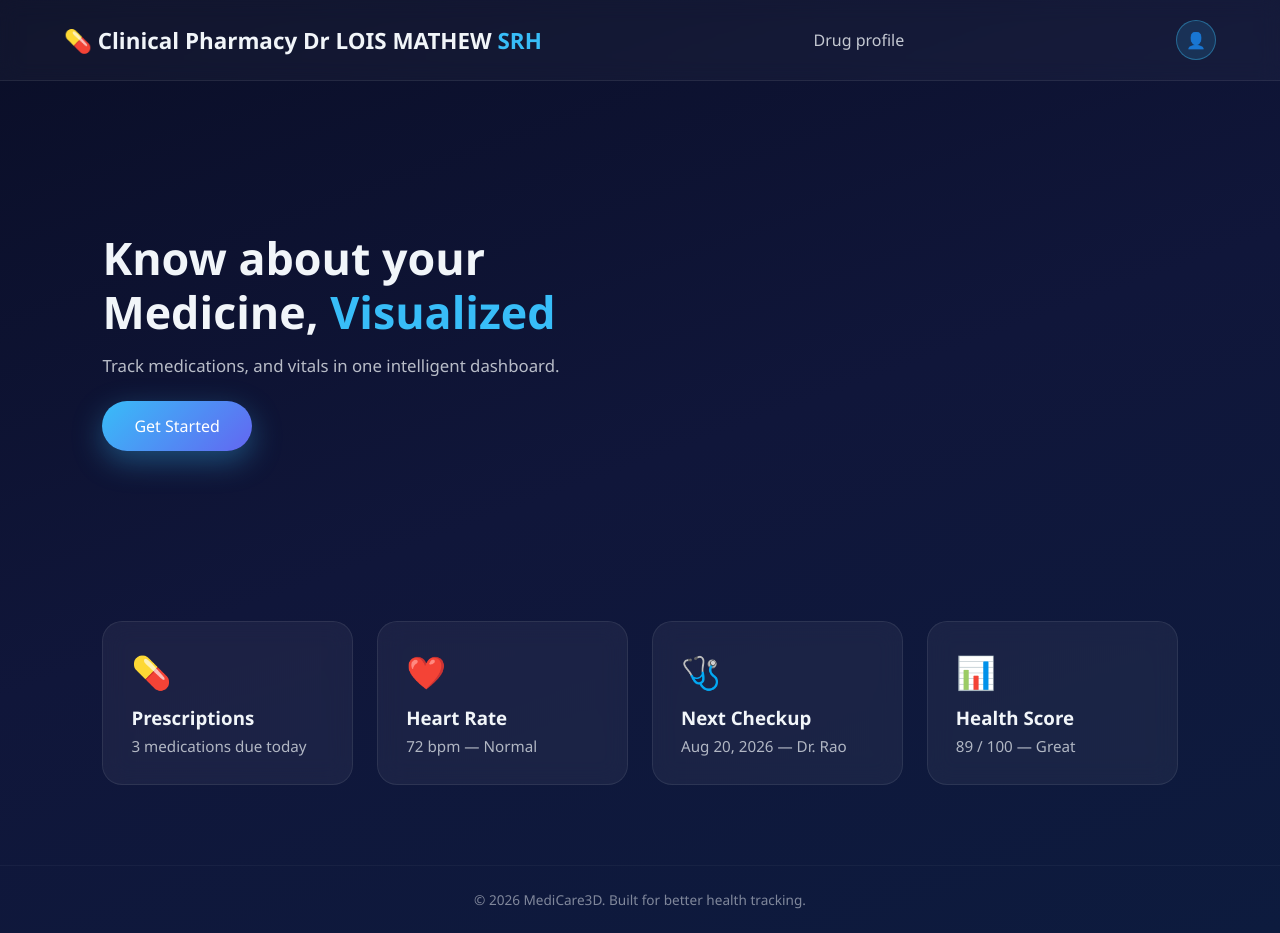
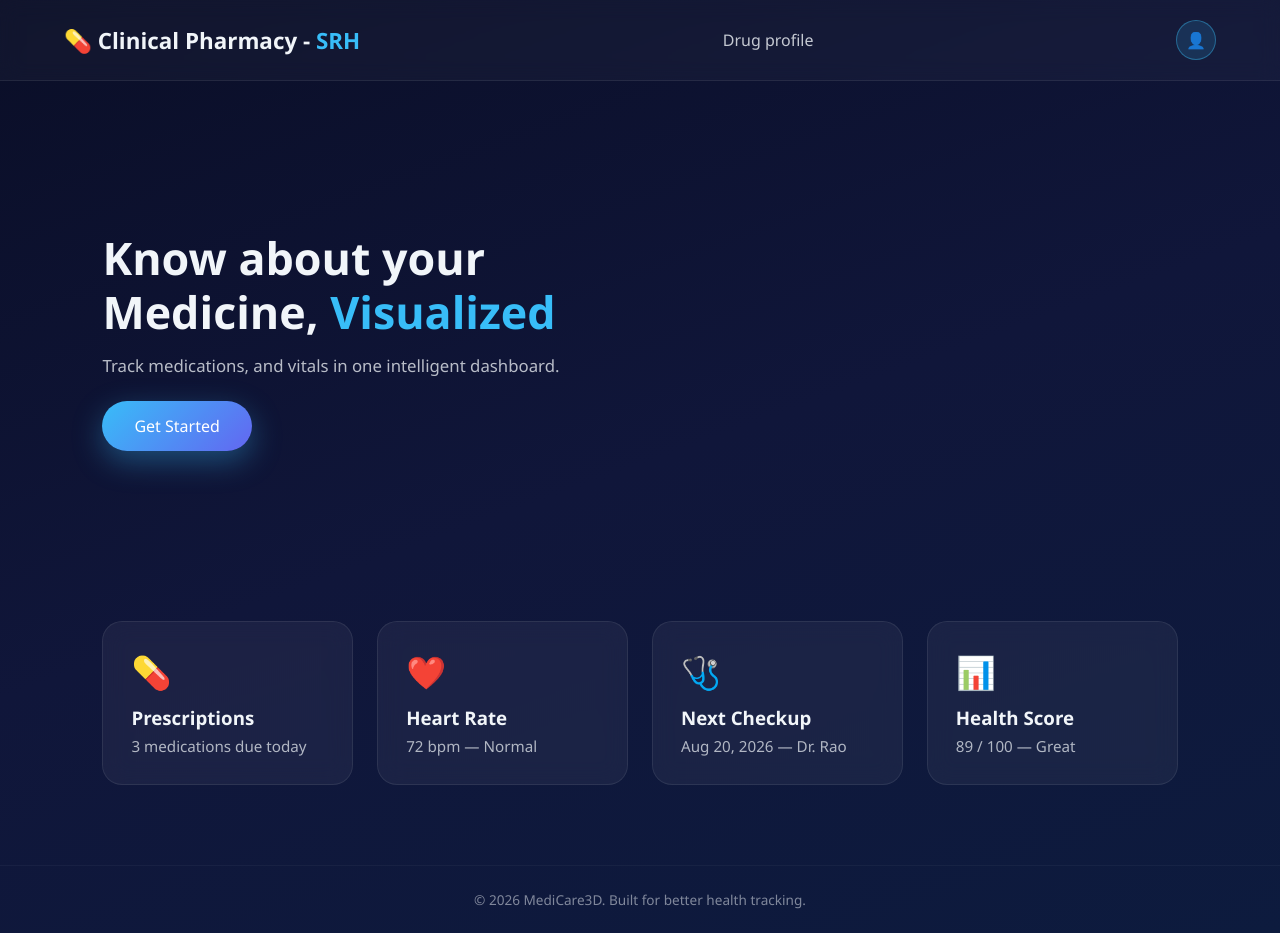
Before and after one commit to Drramanaprasanthpharma-pixel/Website, a plain HTML site: page index.html in a window 1280 px wide. Drawn offline with nearby package versions, Linux system fonts and the light colour scheme.

Commit message:
Update index.html

```diff
--- a/index.html
+++ b/index.html
@@ -9,7 +9,7 @@
 <body>
 
   <nav class="navbar">
-    <div class="logo">💊 Clinical Pharmacy Dr LOIS MATHEW <span>SRH</span></div>
+    <div class="logo">💊 Clinical Pharmacy -  <span>SRH</span></div>
     <ul class="nav-links">
       <li>Drug profile </li>
     </ul>
```
